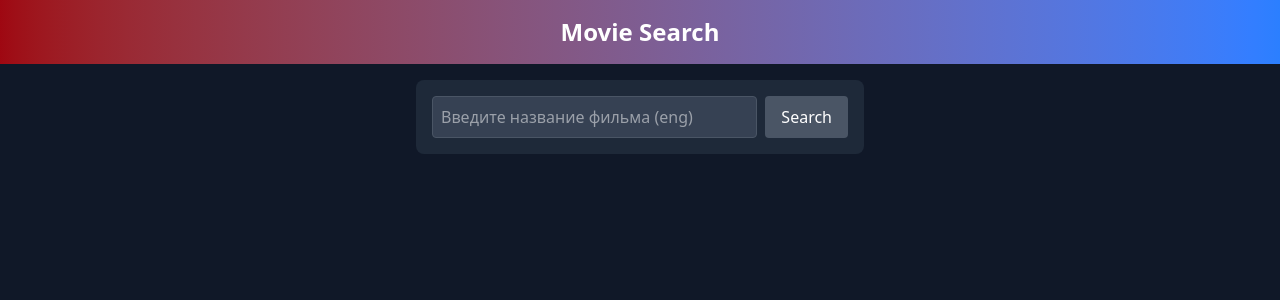
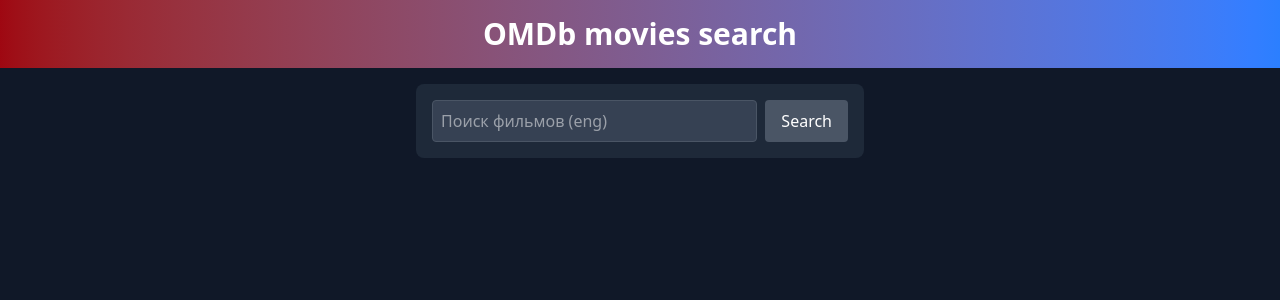
Before and after one commit to FlintAB/movie-search, a React (Vite) app: page / in a window 1280 px wide. Shown: the top 300 px of the page. Built offline with nearby package versions, Linux system fonts and the light colour scheme.

Commit message:
update/Header & SearchForm components

```diff
--- a/src/components/header/Header.tsx
+++ b/src/components/header/Header.tsx
@@ -1,9 +1,17 @@
 import { FC } from "react";
+import { searchMovies } from "../../services/slices/searchSlice";
+import { useAppDispatch } from "../../services/store";
 
 export const Header: FC = () => {
+   const dispatch = useAppDispatch();
+
+   const resetSearch = () => {
+      dispatch(searchMovies(''));
+   };
+
    return(
       <header className="p-4  bg-gradient-to-r from-red-800 to-blue-500 ">
-         <h1 className="text-2xl font-bold text-white text-center">Movie Search</h1>
+         <h1 className="text-3xl font-extrabold text-white text-center cursor-pointer" onClick={resetSearch}>OMDb movies search</h1>
       </header>
    );
 };
--- a/src/components/searchForm/SearchForm.tsx
+++ b/src/components/searchForm/SearchForm.tsx
@@ -29,7 +29,7 @@
 
    return (
       <form onSubmit={handleSubmit} className="flex gap-2 p-4 max-w-md mx-auto bg-gray-800 rounded-lg">
-      <input name="searchFilmField" type="text" placeholder="Введите название фильма (eng)" value={query} onChange={handleChange} disabled={status === 'loading'} className="flex-1 p-2 rounded bg-gray-700 text-white border border-gray-600 focus:outline-none focus:border-red-500"/>
+      <input name="searchFilmField" type="text" placeholder="Поиск фильмов (eng)" value={query} onChange={handleChange} disabled={status === 'loading'} className="flex-1 p-2 rounded bg-gray-700 text-white border border-gray-600 focus:outline-none focus:border-red-500"/>
       <button type="submit" disabled={!query.trim() || status === 'loading'} className={`text-white px-4 py-2 rounded ${!query.trim() || status === 'loading' ? 'bg-gray-600 cursor-not-allowed' : 'bg-red-600 hover:blue-700'}`} >Search</button>
       </form>
    );
```
